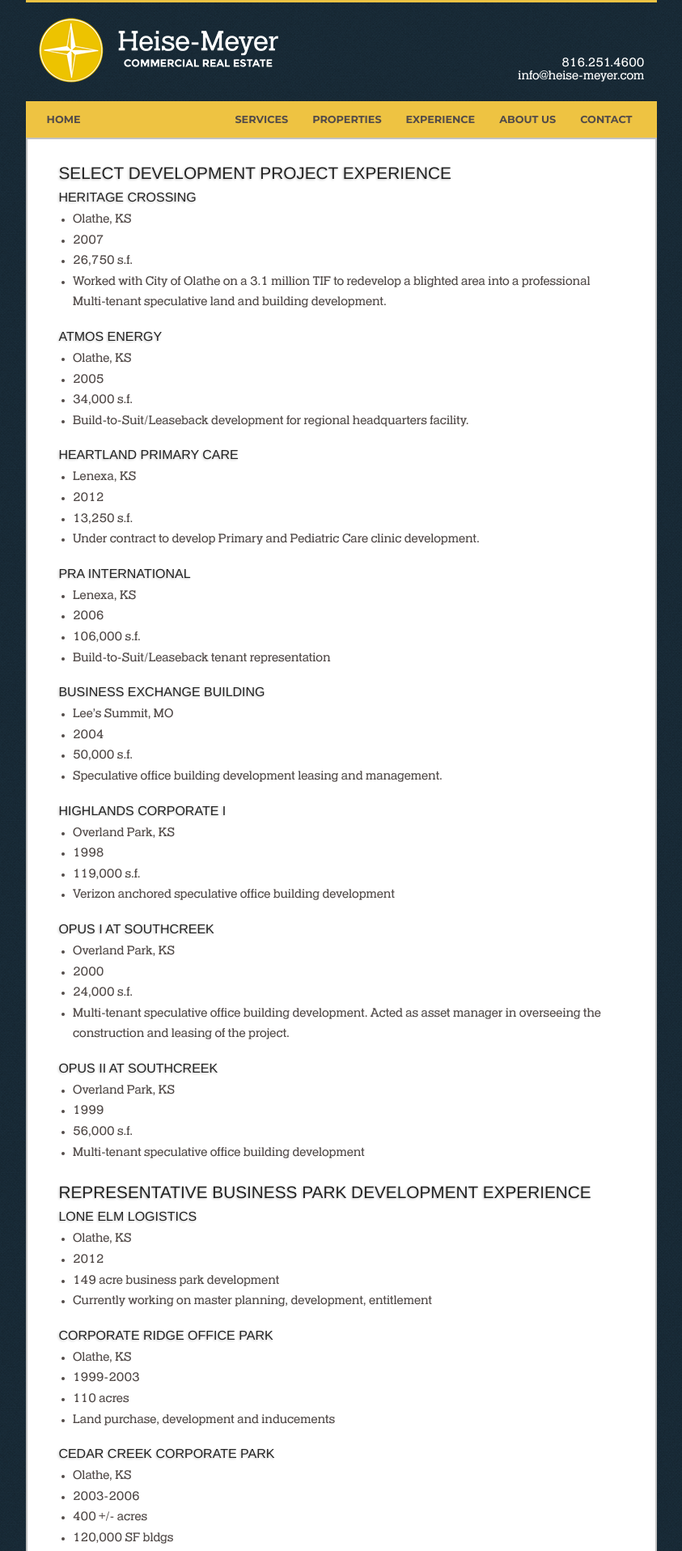
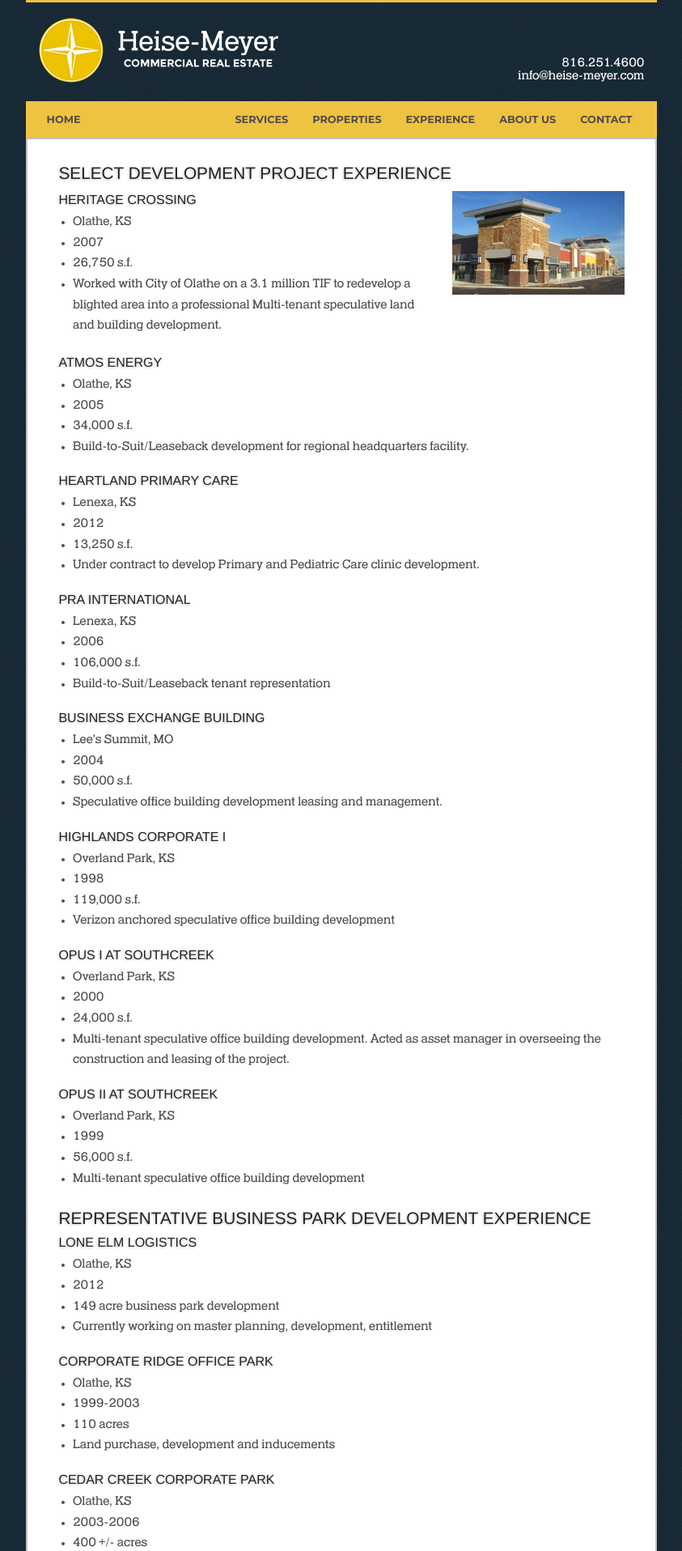
Before and after one commit to jiko/heisemeyer, a Jekyll site: the page built from experience.html, in a window 1280 px wide. Shown: the top 1916 px of the page at 81% size, without its empty margins (218-1061 px from the left). Built offline with Jekyll 4.4.1, drawn with Linux system fonts in a browser that asks for light colours; Markdown is read by kramdown in place of the engine named in the settings.

Commit message:
Added image for Heritage Crossing to the Experience page.

```diff
--- a/experience.html
+++ b/experience.html
@@ -6,16 +6,23 @@
 <div class="row">
   <div class="large-12 columns">
     <h1>SELECT DEVELOPMENT PROJECT EXPERIENCE</h1>
+  </div>
+</div>
 
+<div class="row">
+  <div class="large-8 columns">
     <h3>Heritage Crossing</h3>
-<!-- Put the Heritage image here -->
     <ul>
     <li>Olathe, KS</li>
     <li>2007</li>
     <li>26,750 s.f.</li>
     <li>Worked with City of Olathe on a 3.1 million TIF to redevelop a blighted area into a professional Multi-tenant speculative land and building development.</li>
     </ul>
-
+  </div>
+  <img class="large-4 columns" style="padding-bottom:25px" src="{{ site.baseurl }}/img/Heritage-Crossing.min.jpg"/>
+</div>
+<div class="row">
+  <div class="large-12 columns">
 <h3>Atmos Energy</h3>
 
 <ul>
```
Lines whose indentation alone changed are shown as unchanged.
